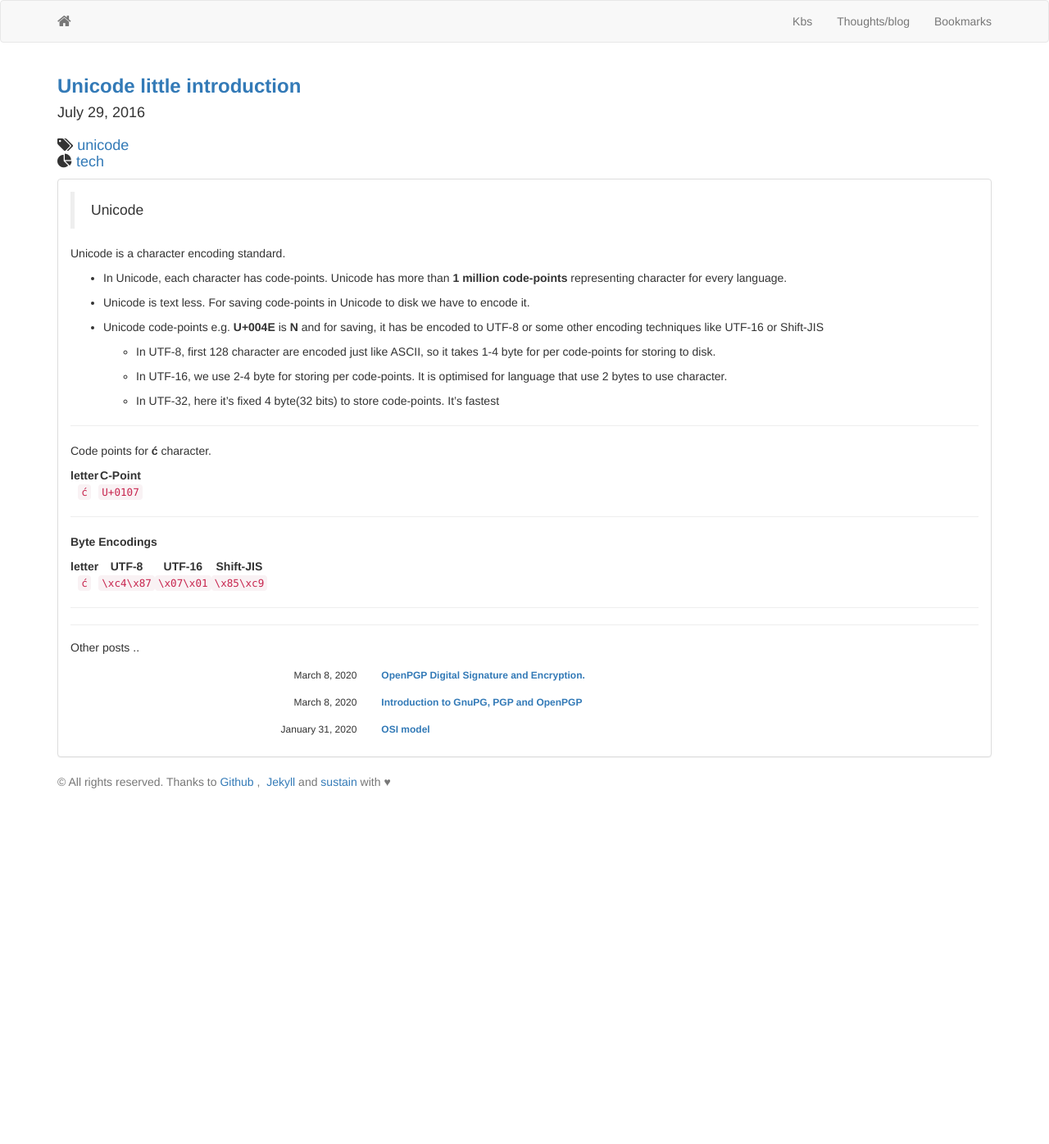
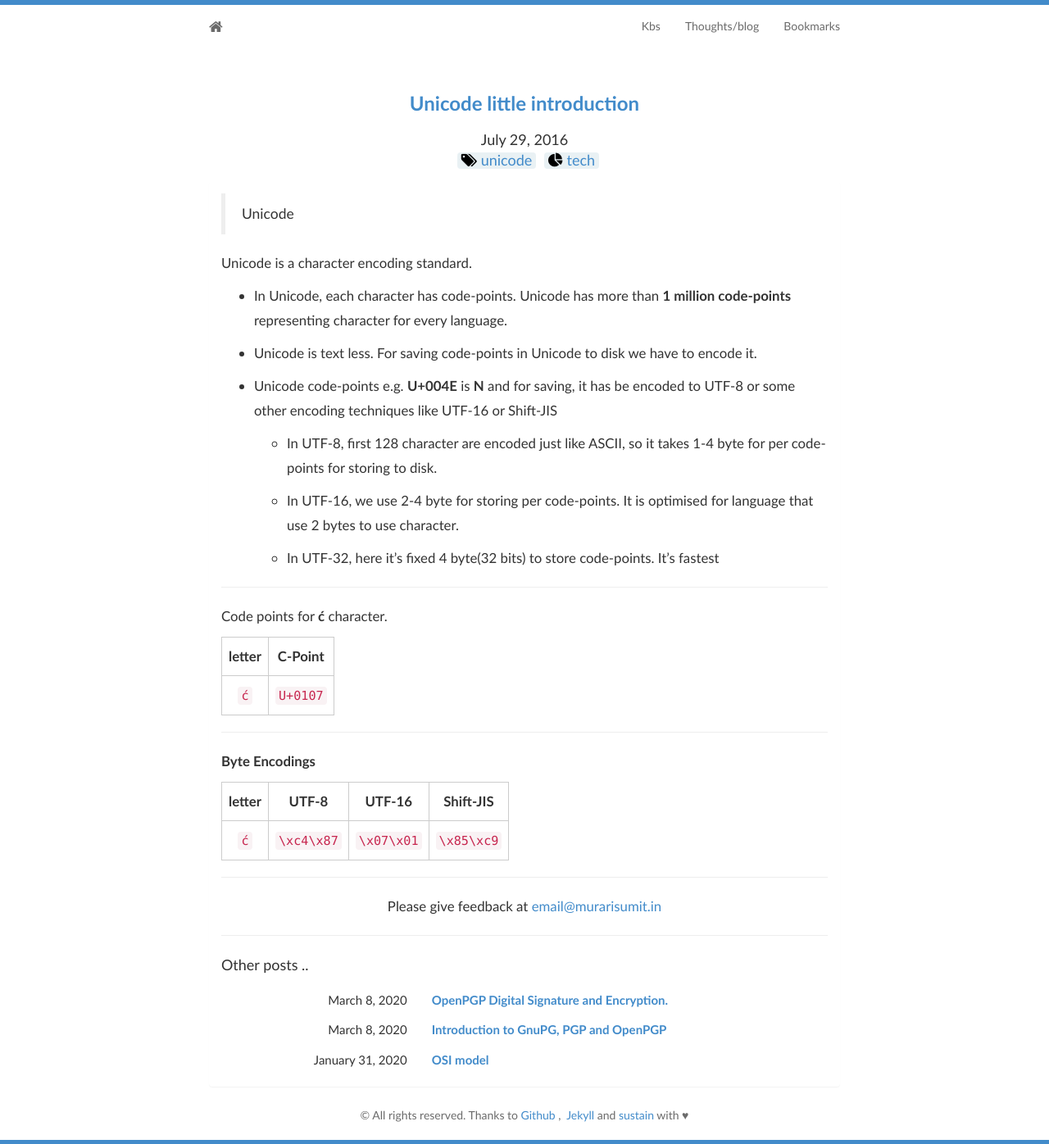
Before and after one commit to murarisumit/murarisumit.github.io, a Jekyll site: the page built from _posts/2016-07-29-Introduction-to-unicode.markdown, in a window 1280 px wide. Shown: the whole page at 82% size. Built offline with Jekyll 4.4.1, drawn with Linux system fonts in a browser that asks for light colours; nearby versions of some CDN libraries; before the commit the page ends 974 px from its top, so only the background shows below that; some of the changed lines change nothing that is shown.

Commit message:
Reverted config back

```diff
--- a/_config.yml
+++ b/_config.yml
@@ -1,5 +1,5 @@
 ---
-title: Murarisumit.Github.Io
+title: Learner, hopefully for life.
 timezone: Asia/Kolkata
 collections:
   posts:
@@ -8,3 +8,40 @@
   uploads:
     title: Uploads
     output: true
+
+highlighter: rouge
+markdown: kramdown
+rdiscount:
+       extensions: [smart]
+permalink: "/:title.html"
+# permalink: /:categories/:title/
+paginate: 5
+safe: true
+# local: false  #Enable for github
+# Use css from local directory.
+local: false
+
+# edit here to achieve your personal greatness
+url: https://www.murarisumit.in
+baseurl:
+author: Sumit Murari
+description: Thoughts bin
+avatar: profile.png
+email: email@murarisumit.in
+email_feedback: true
+github: murarisumit
+# aboutme: murarisumit
+linkedin: murarisumit
+stackoverflow_story: murarisumit
+# google_analytics: UA-64117471-1
+feeds: true
+plugins:
+- jekyll-paginate
+
+# needed for travis-ci build
+exclude: [vendor]
+
+# We specify the directory for Jekyll so we can use @imports.
+sass:
+  sass_dir: _scss
+  style: :compressed
```
